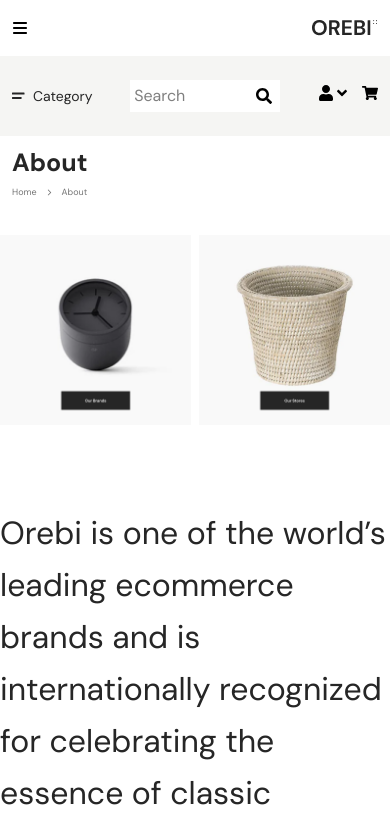
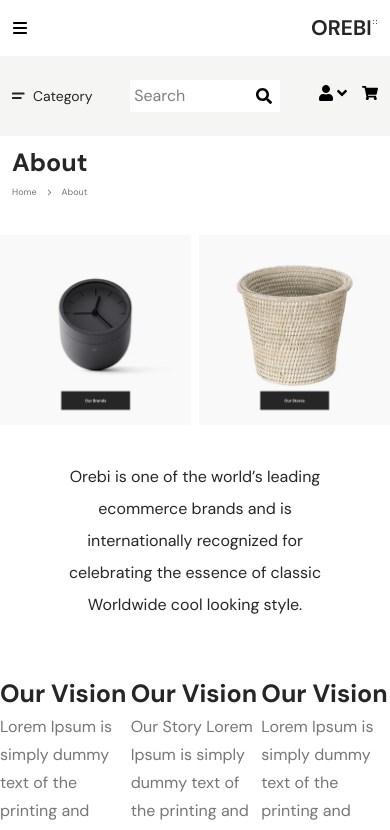
Before and after one commit to motasimdev/orebi-ecommerce-react, a React (Vite) app: page /about in a window 390 px wide. Shown: the top 830 px of the page. Built offline with nearby package versions, Linux system fonts and the light colour scheme.

Commit message:
about page res running

```diff
--- a/src/components/layouts/AboutProduct.jsx
+++ b/src/components/layouts/AboutProduct.jsx
@@ -160,14 +160,14 @@ const AboutProduct = () => {
         {/* ------------responsiv end-------------- */}
 
       {/* ======================================2nd================================================= */}
-      <div className="py-[50px]">
+      <div className="py-1 lg:py-[50px] px-4 lg:px-0 w-[300px] md:w-[600px] lg:w-auto m-auto">
         <Container>
           <Heading
             text={
               "Orebi is one of the world’s leading ecommerce brands and is internationally recognized for celebrating the essence of classic Worldwide cool looking style."
             }
             as={"h3"}
-            className={"font-normal text-[32px] text-[#262626] leading-[52px]"}
+            className={" font-normal text-[16px] lg:text-[32px] text-[#262626] text-center lg:text-left leading-8 lg:leading-[52px]"}
             />
         </Container>
       </div>
--- a/src/index.css
+++ b/src/index.css
@@ -12,3 +12,6 @@ body{
   color: black !important;
   font-size: 30px;
 }
+.text-justify{
+  text-align: justify;
+}
```
